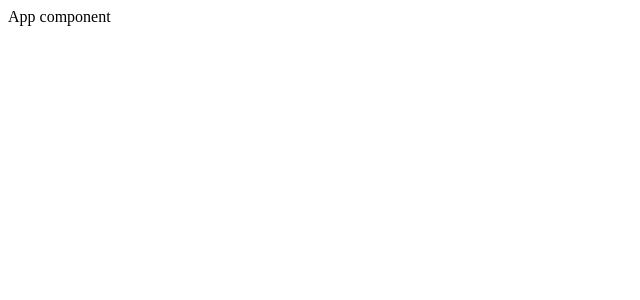
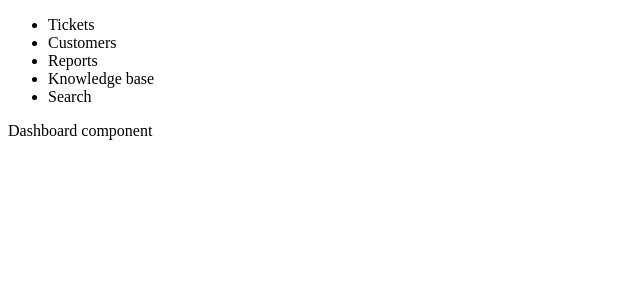
Before and after one commit to RobbieMeijer/helpdesk-ticket-system, a React (Create React App) app in the folder helpdesk-ticket-system/: page / in a window 1280 px wide. Shown: the top 300 px of the page, without its empty margins (0-640 px from the left). Built offline with nearby package versions, Linux system fonts and the light colour scheme.

Commit message:
added container with Sidebar and Dashboard component

```diff
--- a/helpdesk-ticket-system/src/components/App.js
+++ b/helpdesk-ticket-system/src/components/App.js
@@ -1,8 +1,14 @@
 import React from 'react';
-// add the initial component imports here
+import Dashboard from './Dashboard';
+import Sidebar from './Sidebar';
 
 const App = () => {
-  return <div>App component</div>;
+  return (
+    <div className="container">
+      <Sidebar />
+      <Dashboard />
+    </div>
+  );
 };
 
 export default App;
```
